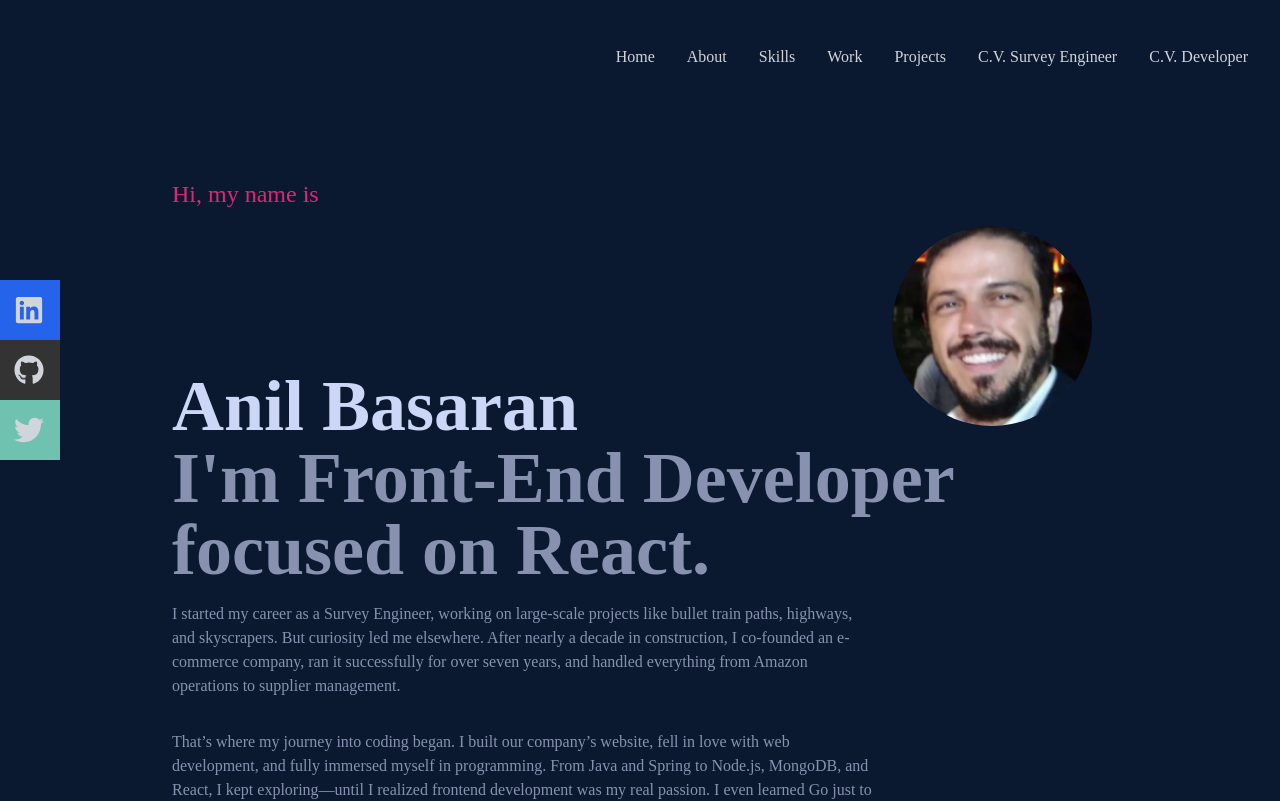
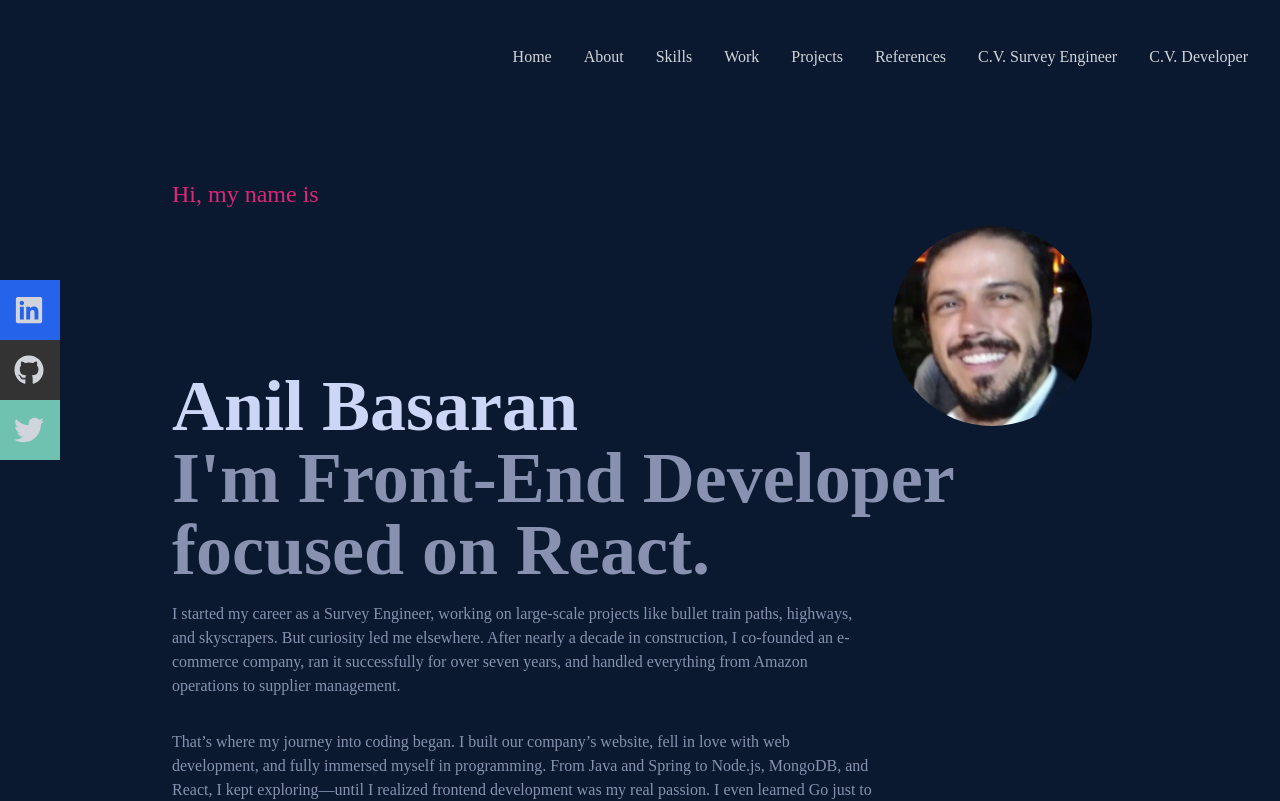
Before and after one commit to AnilBASARAN/portfolio-website-v2, a React (Create React App) app: page / in a window 1280 px wide. Shown: the top 801 px of the page. Built offline with nearby package versions, Linux system fonts and the light colour scheme.

Commit message:
added references to the nav bar

```diff
--- a/src/components/Navbar.jsx
+++ b/src/components/Navbar.jsx
@@ -43,6 +43,11 @@ const Navbar = () => {
         <li>
           <Link to='projects' smooth={true} duration={500}>
             Projects
+          </Link>
+        </li>
+        <li>
+          <Link to='references' smooth={true} duration={500}>
+            References
           </Link>
         </li>
 
@@ -97,6 +102,11 @@ const Navbar = () => {
     </Link>
   </li>
   <li className='py-6 text-4xl text-center'>
+    <Link onClick={handleClick} to='references' smooth={true} duration={500}>
+      References
+    </Link>
+  </li>
+  <li className='py-6 text-4xl text-center'>
   <a
     onClick={handleClick}
     href='https://drive.google.com/file/d/1Y_ANXWkttacQ__HgIJ2TdmfkvB0V75s3/view'
--- a/src/components/References.jsx
+++ b/src/components/References.jsx
@@ -1,7 +1,7 @@
 import React from 'react'
 const References = () => {
   return (
-    <div name='work' className='w-full  text-gray-300 bg-[#0a192f]'>
+    <div name='references' className='w-full  text-gray-300 bg-[#0a192f]'>
       <div className='max-w-[1000px] mx-auto p-4 flex flex-col justify-center w-full'>
         <div className='pb-8'>
           <p className='text-4xl font-bold inline border-b-4 text-gray-300 border-pink-600'>
```
